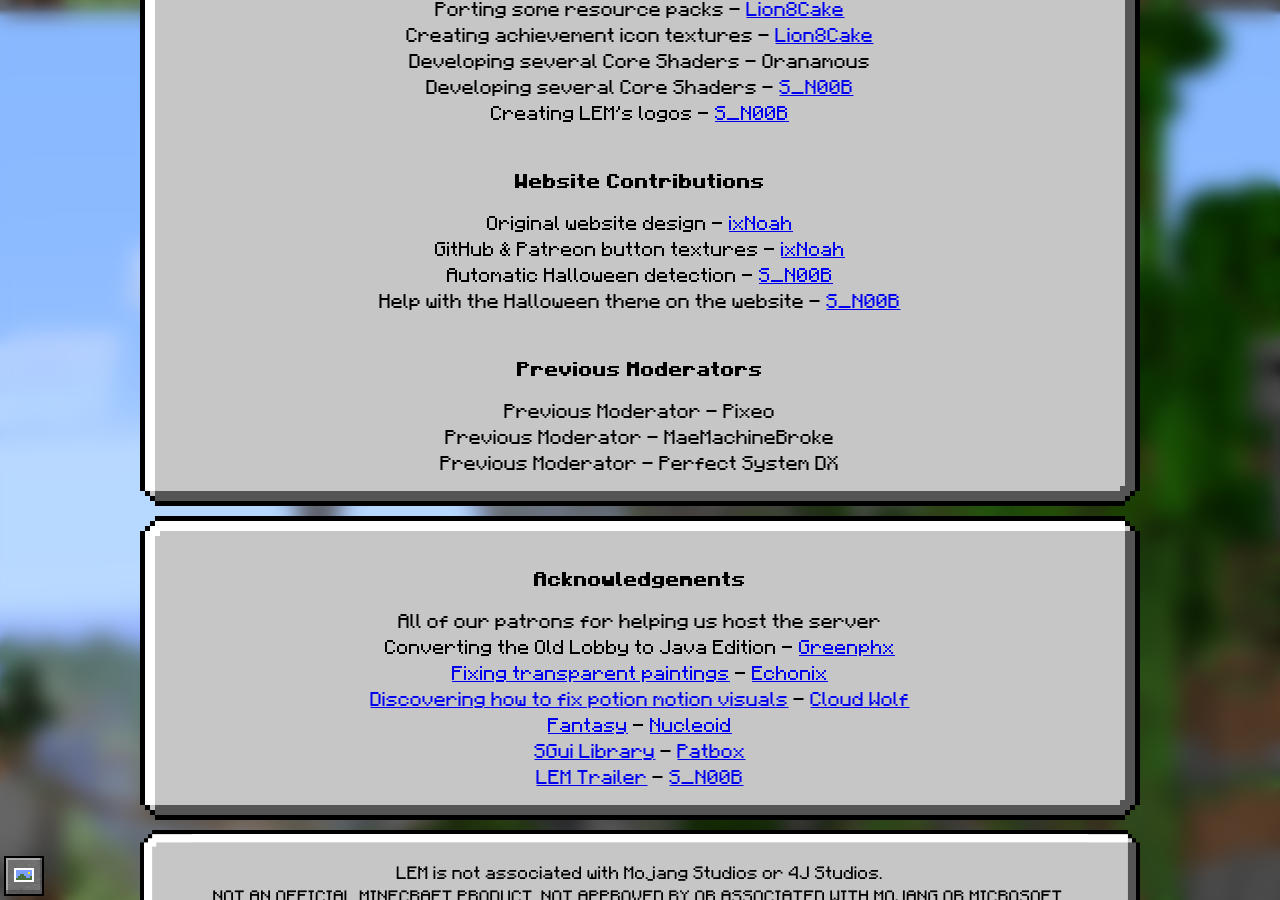
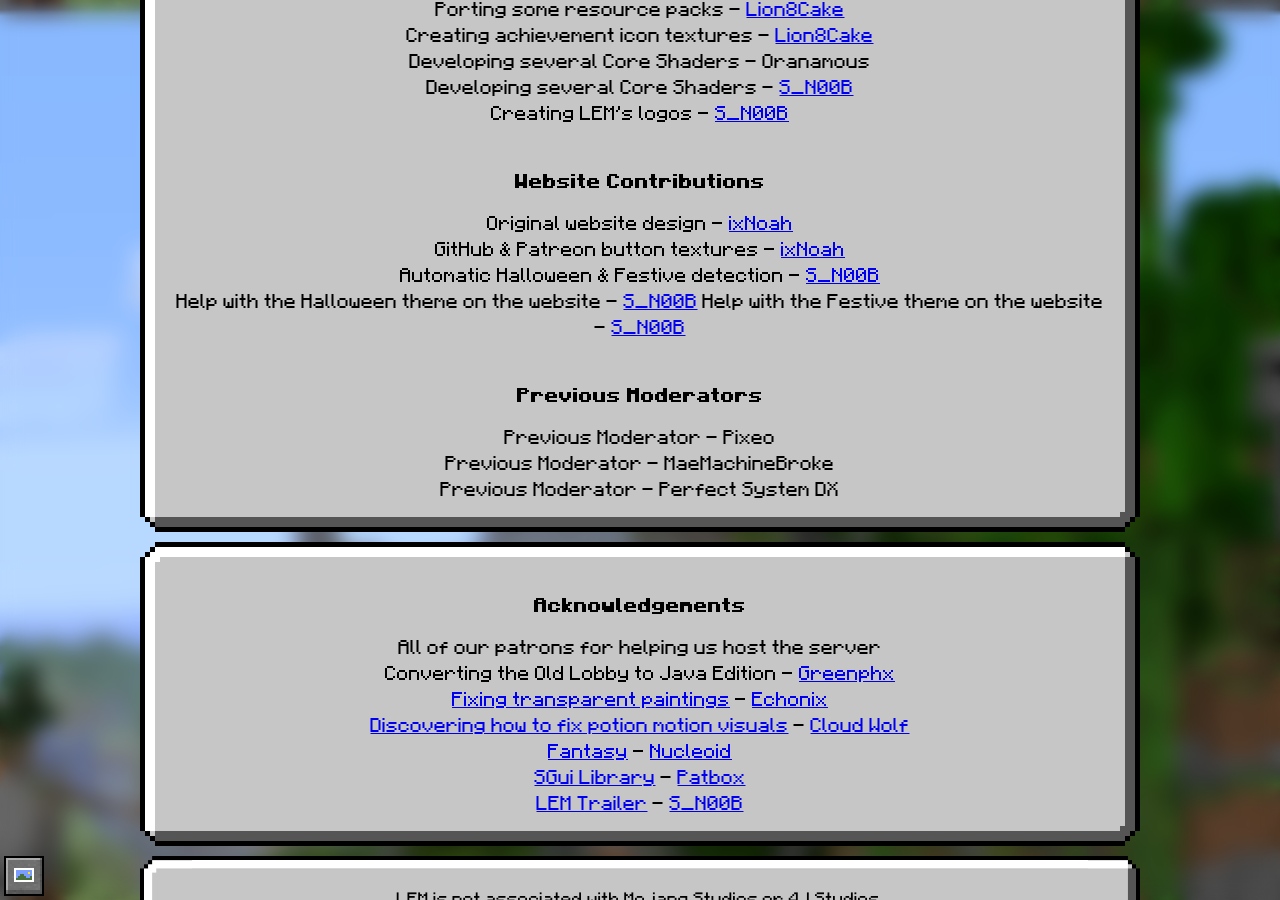
Before and after one commit to Legacy-Edition-Minigames/Website, a Jekyll site: the page built from credits.html, in a window 1280 px wide and 900 px high, scrolled down 1787 px. Built offline with Jekyll 4.4.1, drawn with Linux system fonts in a browser that asks for light colours; some web fonts are replaced.

Commit message:
Update credits.html

```diff
--- a/credits.html
+++ b/credits.html
@@ -88,8 +88,9 @@
 	<br><br><p><b>Website Contributions</b></p>
 	Original website design - <a href="https://ixnoah.live/" target="_blank">ixNoah</a><br>
 	GitHub &amp; Patreon button textures - <a href="https://ixnoah.live/" target="_blank">ixNoah</a><br>
-	Automatic Halloween detection - <a href="https://github.com/S-N00B-1" target="_blank">S_N00B</a><br>
+	Automatic Halloween & Festive detection - <a href="https://github.com/S-N00B-1" target="_blank">S_N00B</a><br>
 	Help with the Halloween theme on the website - <a href="https://github.com/S-N00B-1" target="_blank">S_N00B</a>
+	Help with the Festive theme on the website - <a href="https://github.com/S-N00B-1" target="_blank">S_N00B</a>
 
 	<br><br><p><b>Previous Moderators</b></p>
 	Previous Moderator - Pixeo<br>
```
